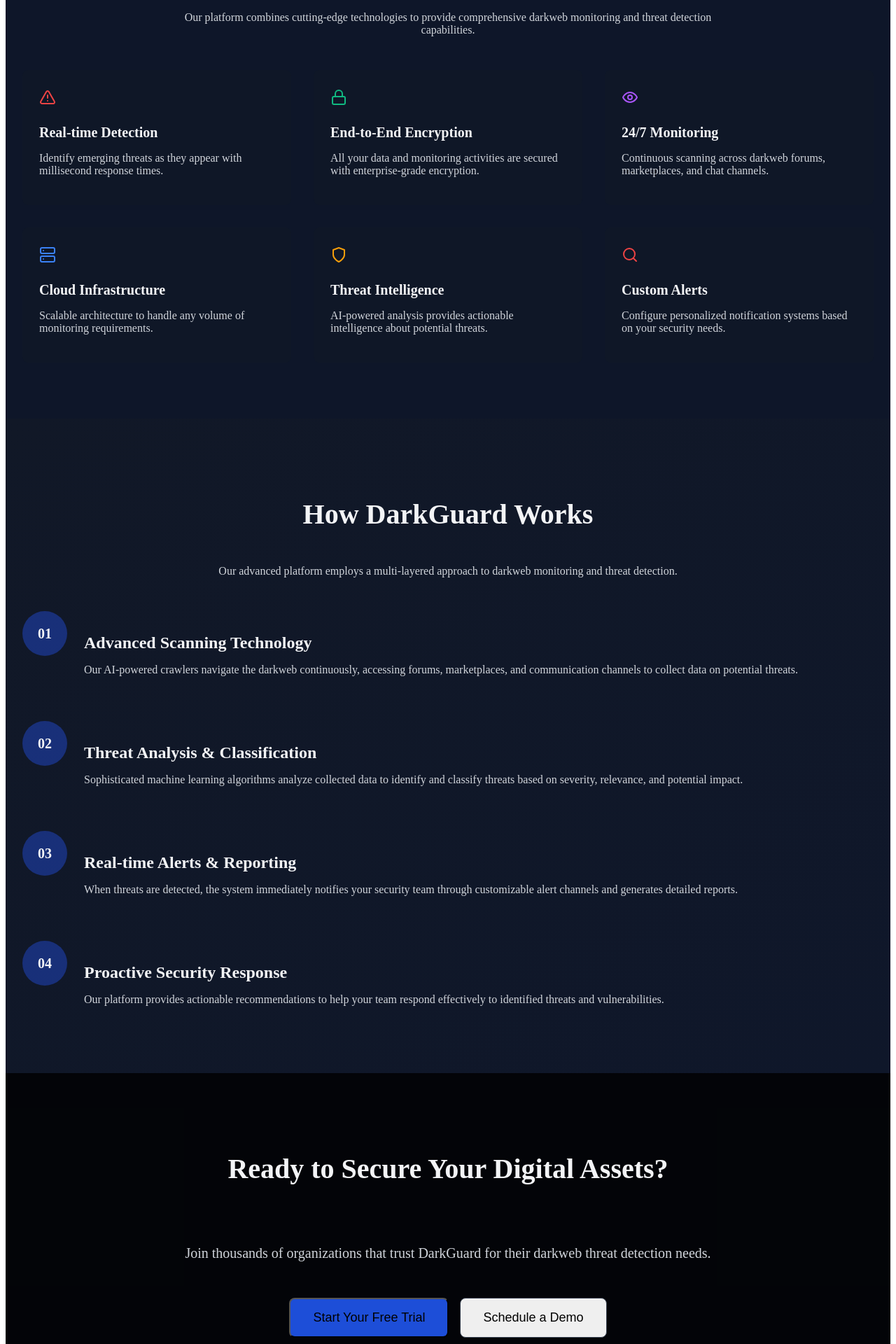
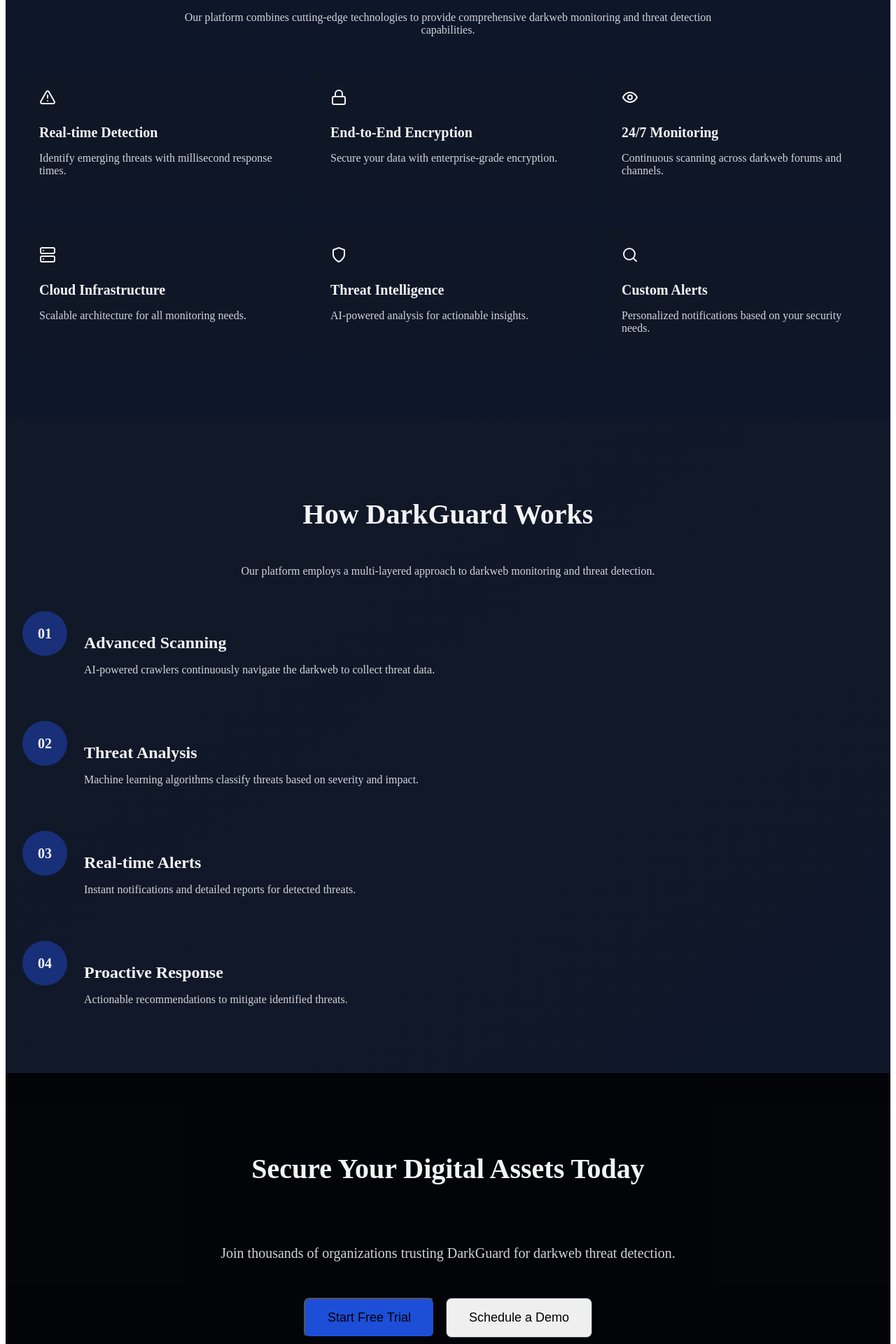
Before and after one commit to Gsish/-Tech_Aarvya-_AB2_PS6, a React (Create React App) app in the folder darkweb-detection/: page / in a window 1280 px wide. Shown: the part 840-2760 px from the top of the page at 70% size. Built offline with nearby package versions, Linux system fonts and the light colour scheme; the HTML template or start-up script is replaced by a standard one.

Commit message:
adding new features

```diff
--- a/darkweb-detection/src/components/DarkwebDetection.js
+++ b/darkweb-detection/src/components/DarkwebDetection.js
@@ -16,19 +16,19 @@
 
   const features = [
     {
-      title: "Real-time Thread Detection",
+      title: "Real-time Threat Detection",
       description: "Identify darkweb threats as they emerge with our advanced AI-powered detection system.",
-      icon: <AlertTriangle className="icon-red" />
+      icon: <AlertTriangle className="icon-gray" />
     },
     {
       title: "Proactive Security Measures",
-      description: "Stay one step ahead of threats with predictive analysis and proactive security protocols.",
-      icon: <Shield className="icon-blue" />
+      description: "Stay ahead of threats with predictive analysis and proactive security protocols.",
+      icon: <Shield className="icon-gray" />
     },
     {
       title: "Comprehensive Monitoring",
       description: "Monitor multiple darkweb channels simultaneously with our powerful scanning technology.",
-      icon: <Search className="icon-purple" />
+      icon: <Search className="icon-gray" />
     }
   ];
 
@@ -43,21 +43,21 @@
 
       <div className="content">
         <nav className="navbar">
+          <div className="nav-container">
             <div className="nav-brand">
               <Shield className="logo-icon" />
               <h1 className="brand-name">DarkGuard</h1>
             </div>
-
             <div className="nav-links">
               <NavLink href="#features">Features</NavLink>
               <NavLink href="#how-it-works">How It Works</NavLink>
               <NavLink href="#pricing">Pricing</NavLink>
               <NavLink href="#about">About</NavLink>
             </div>
-
             <div className="nav-buttons">
               <button className="login-btn">Login</button>
               <button className="start-btn">Get Started</button>
+            </div>
           </div>
         </nav>
 
@@ -106,34 +106,34 @@
             </div>
             <div className="feature-grid">
               <FeatureCard
-                icon={<AlertTriangle className="icon-red" />}
+                icon={<AlertTriangle className="icon-gray" />}
                 title="Real-time Detection"
-                description="Identify emerging threats as they appear with millisecond response times."
+                description="Identify emerging threats with millisecond response times."
               />
               <FeatureCard
-                icon={<Lock className="icon-green" />}
+                icon={<Lock className="icon-gray" />}
                 title="End-to-End Encryption"
-                description="All your data and monitoring activities are secured with enterprise-grade encryption."
+                description="Secure your data with enterprise-grade encryption."
               />
               <FeatureCard
-                icon={<Eye className="icon-purple" />}
+                icon={<Eye className="icon-gray" />}
                 title="24/7 Monitoring"
-                description="Continuous scanning across darkweb forums, marketplaces, and chat channels."
+                description="Continuous scanning across darkweb forums and channels."
               />
               <FeatureCard
-                icon={<Server className="icon-blue" />}
+                icon={<Server className="icon-gray" />}
                 title="Cloud Infrastructure"
-                description="Scalable architecture to handle any volume of monitoring requirements."
+                description="Scalable architecture for all monitoring needs."
               />
               <FeatureCard
-                icon={<Shield className="icon-yellow" />}
+                icon={<Shield className="icon-gray" />}
                 title="Threat Intelligence"
-                description="AI-powered analysis provides actionable intelligence about potential threats."
+                description="AI-powered analysis for actionable insights."
               />
               <FeatureCard
-                icon={<Search className="icon-red" />}
+                icon={<Search className="icon-gray" />}
                 title="Custom Alerts"
-                description="Configure personalized notification systems based on your security needs."
+                description="Personalized notifications based on your security needs."
               />
             </div>
           </div>
@@ -144,29 +144,29 @@
             <div className="section-header">
               <h2 className="section-title">How DarkGuard Works</h2>
               <p className="section-description">
-                Our advanced platform employs a multi-layered approach to darkweb monitoring and threat detection.
+                Our platform employs a multi-layered approach to darkweb monitoring and threat detection.
               </p>
             </div>
             <div className="steps">
               <StepItem
                 number="01"
-                title="Advanced Scanning Technology"
-                description="Our AI-powered crawlers navigate the darkweb continuously, accessing forums, marketplaces, and communication channels to collect data on potential threats."
+                title="Advanced Scanning"
+                description="AI-powered crawlers continuously navigate the darkweb to collect threat data."
               />
               <StepItem
                 number="02"
-                title="Threat Analysis & Classification"
-                description="Sophisticated machine learning algorithms analyze collected data to identify and classify threats based on severity, relevance, and potential impact."
+                title="Threat Analysis"
+                description="Machine learning algorithms classify threats based on severity and impact."
               />
               <StepItem
                 number="03"
-                title="Real-time Alerts & Reporting"
-                description="When threats are detected, the system immediately notifies your security team through customizable alert channels and generates detailed reports."
+                title="Real-time Alerts"
+                description="Instant notifications and detailed reports for detected threats."
               />
               <StepItem
                 number="04"
-                title="Proactive Security Response"
-                description="Our platform provides actionable recommendations to help your team respond effectively to identified threats and vulnerabilities."
+                title="Proactive Response"
+                description="Actionable recommendations to mitigate identified threats."
               />
             </div>
           </div>
@@ -174,12 +174,12 @@
 
         <section className="cta-section">
           <div className="cta-content">
-            <h2 className="cta-title">Ready to Secure Your Digital Assets?</h2>
+            <h2 className="cta-title">Secure Your Digital Assets Today</h2>
             <p className="cta-description">
-              Join thousands of organizations that trust DarkGuard for their darkweb threat detection needs.
+              Join thousands of organizations trusting DarkGuard for darkweb threat detection.
             </p>
             <div className="cta-buttons">
-              <button className="cta-trial-btn">Start Your Free Trial</button>
+              <button className="cta-trial-btn">Start Free Trial</button>
               <button className="cta-demo-btn">Schedule a Demo</button>
             </div>
           </div>
@@ -194,7 +194,7 @@
                   <h2 className="footer-brand-name">DarkGuard</h2>
                 </div>
                 <p className="footer-description">
-                  Advanced darkweb threat detection and monitoring for enterprises and security teams.
+                  Advanced darkweb threat detection and monitoring for enterprises.
                 </p>
               </div>
               <div>
```
Lines whose indentation alone changed are shown as unchanged.
